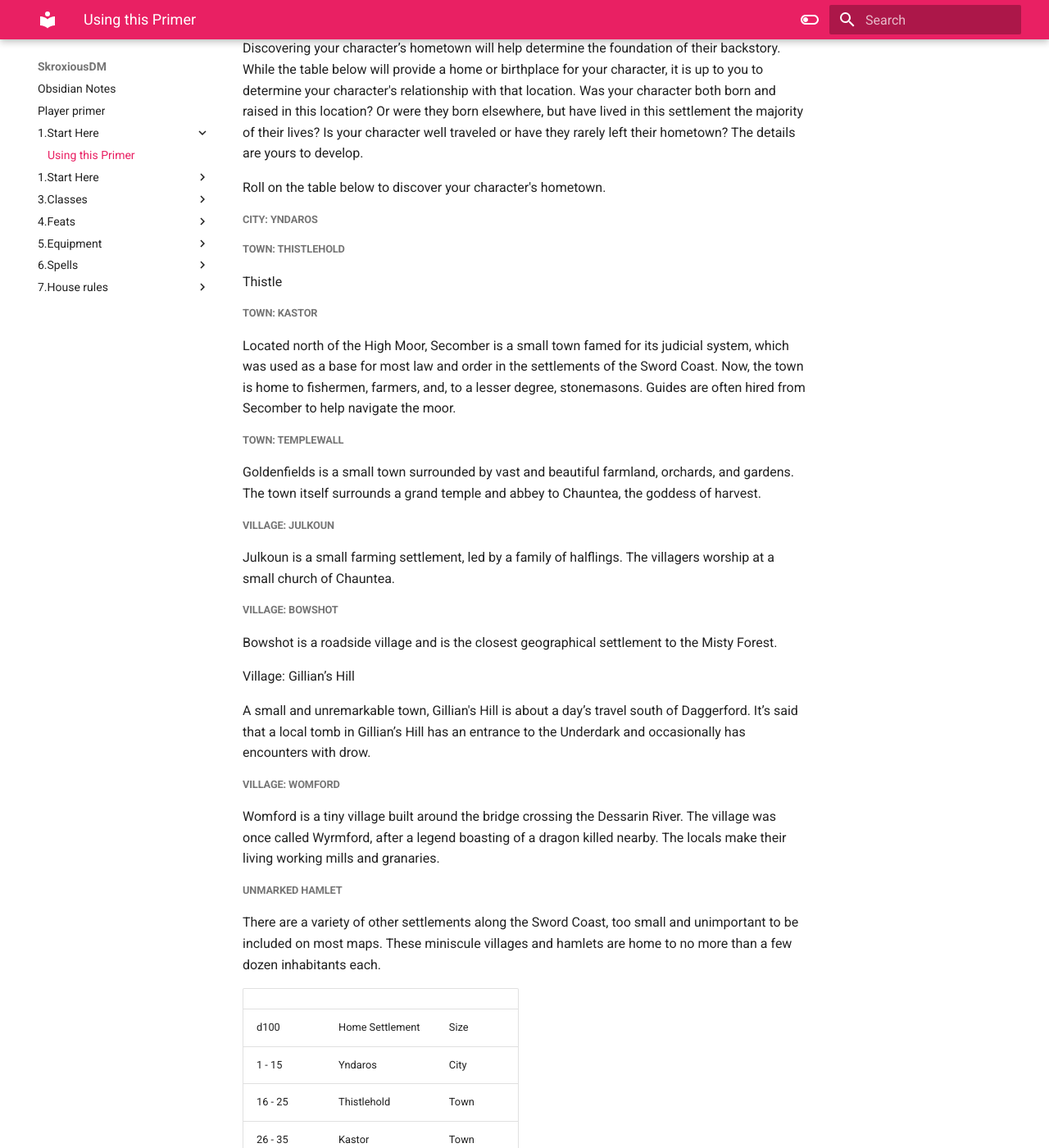
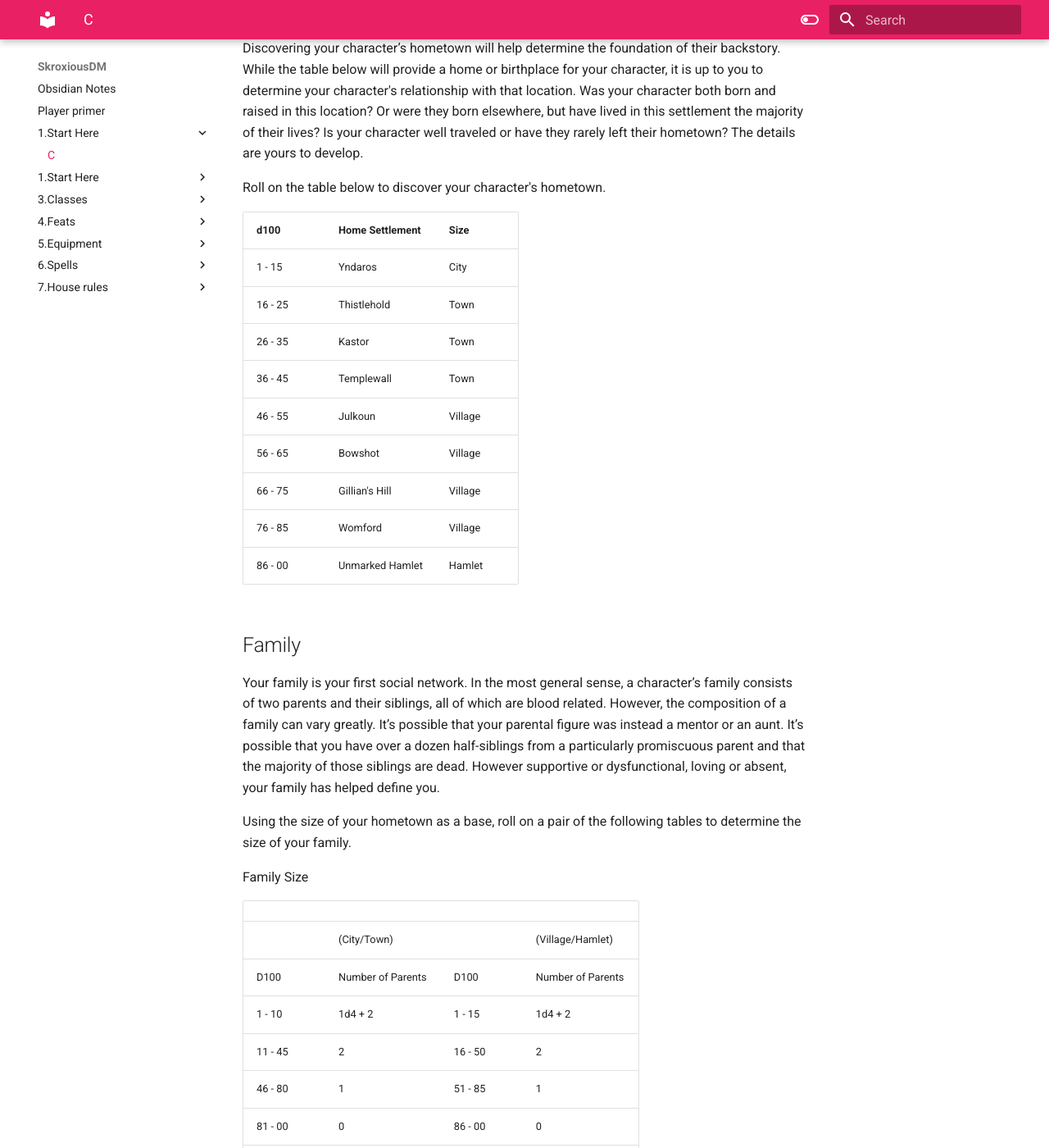
Before and after one commit to SkroxiousDM/SkroxiousDM, an MkDocs documentation site: the page built from docs/1.Start_ Here/Character Creation Primer.md, in a window 1280 px wide and 1400 px high, scrolled down 3504 px. Shown: the whole window at 82% size. Built offline with MkDocs 1.6.1 and Material for MkDocs 9.7.7, drawn with Linux system fonts in a browser that asks for light colours.

Commit message:
Update and rename Character Creation.md to Character Creation Primer.md

```diff
--- a/docs/1.Start_ Here/Character Creation.md
+++ b/docs/1.Start_ Here/Character Creation Primer.md
@@ -1,5 +1,4 @@
-# Using this Primer
-
+# C
 Character creation is an important aspect of Dungeons & Dragons, but creating a compelling character and backstory can be difficult. The purpose of this primer is to inspire players’ creativity and help develop unique characters that they may have not considered without rolling on the following tables.
 
 This primer should also help target player character backstories towards the Curse of Strahd campaign setting, allowing the Dungeon Master to better integrate them into the narrative.
@@ -157,45 +156,8 @@ Discovering your character’s hometown will help determine the foundation of th
 
 Roll on the table below to discover your character's hometown.
 
-##### City: Yndaros
-
-
-
-##### Town: Thistlehold
-
-Thistle
-
-##### Town: Kastor
-
-Located north of the High Moor, Secomber is a small town famed for its judicial system, which was used as a base for most law and order in the settlements of the Sword Coast. Now, the town is home to fishermen, farmers, and, to a lesser degree, stonemasons. Guides are often hired from Secomber to help navigate the moor.
-
-##### Town: Templewall
-
-Goldenfields is a small town surrounded by vast and beautiful farmland, orchards, and gardens. The town itself surrounds a grand temple and abbey to Chauntea, the goddess of harvest.
-
-##### Village: Julkoun
-
-Julkoun is a small farming settlement, led by a family of halflings. The villagers worship at a small church of Chauntea.
-
-##### Village: Bowshot
-
-Bowshot is a roadside village and is the closest geographical settlement to the Misty Forest.
-
-Village: Gillian’s Hill
-
-A small and unremarkable town, Gillian's Hill is about a day’s travel south of Daggerford. It’s said that a local tomb in Gillian’s Hill has an entrance to the Underdark and occasionally has encounters with drow.
-
-##### Village: Womford
-
-Womford is a tiny village built around the bridge crossing the Dessarin River. The village was once called Wyrmford, after a legend boasting of a dragon killed nearby. The locals make their living working mills and granaries.
-
-##### Unmarked Hamlet
-
-There are a variety of other settlements along the Sword Coast, too small and unimportant to be included on most maps. These miniscule villages and hamlets are home to no more than a few dozen inhabitants each.
-
-|   |   |   |
+|d100|Home Settlement|Size|
 |---|---|---|
-|d100|Home Settlement|Size|
 |1 - 15|Yndaros|City|
 |16 - 25|Thistlehold|Town|
 |26 - 35|Kastor|Town|
```
